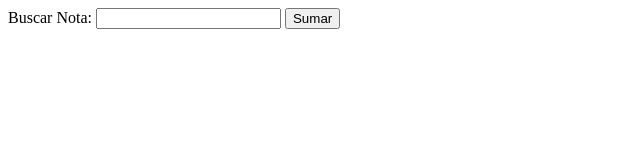
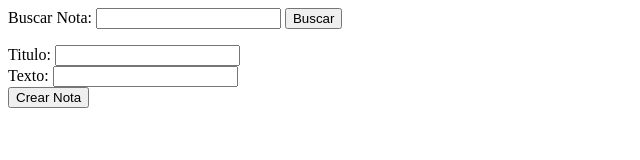
Before and after one commit to DastianRei/nota-prototipo, a website built with Parcel: page index.html in a window 1280 px wide. Shown: the whole page, without its empty margins (0-640 px from the left). Built offline with nearby package versions, Linux system fonts and the light colour scheme.

Commit message:
Se creo el formulario de crear notas

```diff
--- a/index.html
+++ b/index.html
@@ -3,9 +3,15 @@
     <form id="buscador">
       <label> Buscar Nota: </label>
       <input type="text" id="titulo-a-buscar" />
-      <input type="submit" value="Sumar" id="sumar-button" />
+      <input type="submit" value="Buscar"/>
     </form>
-    <div id="titulo"></div>
+    <form id="crear-notas">
+        <label>Titulo:</label>
+        <input type="text" id="titulo-nota"><br>
+        <label>Texto:</label>
+        <input type="text" id="texto-nota"><br>
+        <input type="submit" value="Crear Nota">
+    </form>
     <script type="module" src="./src/presenter-notas.js"></script>
   </body>
 </html>
--- a/src/presenter-notas.js
+++ b/src/presenter-notas.js
@@ -3,7 +3,14 @@ import Nota from "./Nota";
 const tituloABuscar = document.querySelector("#titulo-a-buscar");
 const divTituloABuscar = document.querySelector("#titulo");
 const formBuscador = document.querySelector("#buscador");
+const formCrear = document.querySelector("#crear-notas");
+
+
 formBuscador.addEventListener("submit", (event) => {
   event.preventDefault();
   divTituloABuscar.innerHTML = "<p>" + tituloABuscar.value + "</p>";
 });
+formCrear.addEventListener("submit", (event) => {
+    event.preventDefault();
+
+});
```
